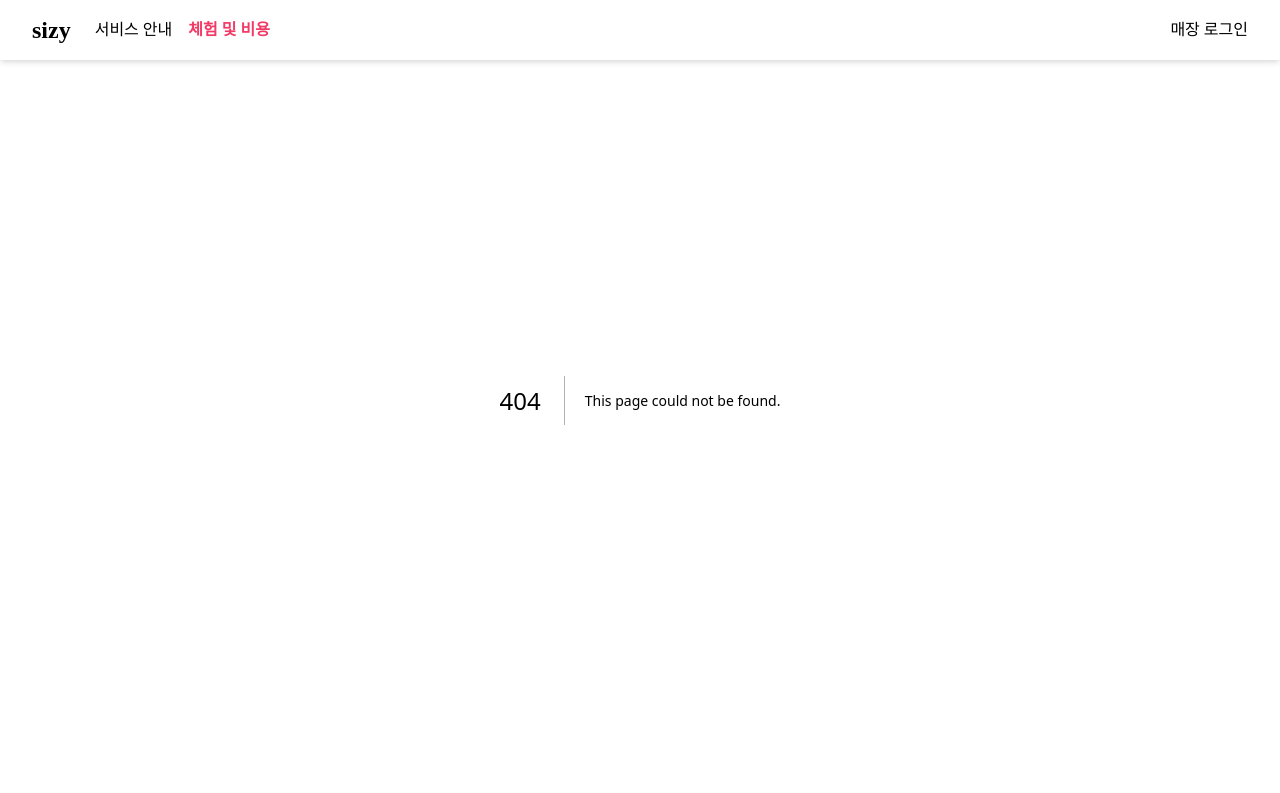
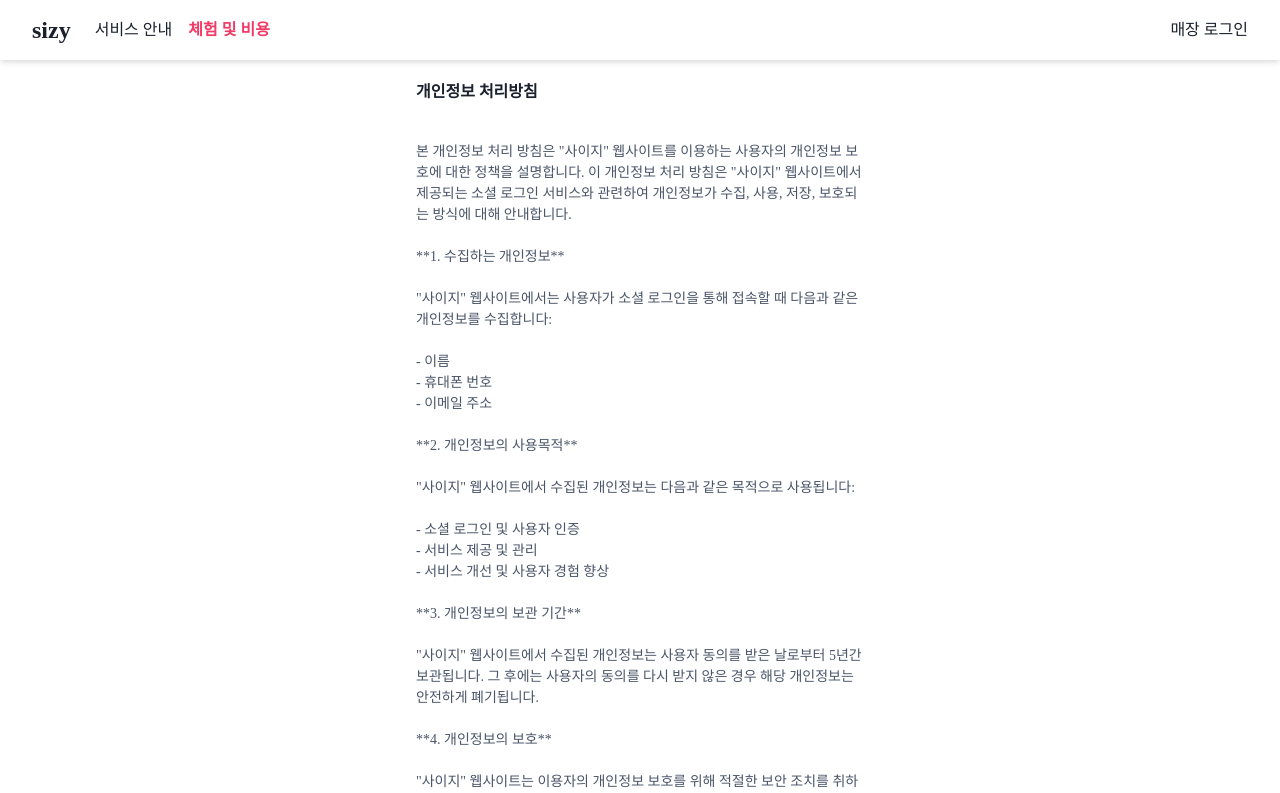
Before and after one commit to ShinHyunJong/sizy-next, a Next.js app: page /privacy-policy in a window 1280 px wide. Before the commit this address had no page. Shown: the top 793 px of the page. Built offline with nearby package versions, Linux system fonts and the light colour scheme; a web font is replaced by a local one.

Commit message:
개인정보 처리방침 추가

```diff
--- a/src/components/landing/Footer.tsx
+++ b/src/components/landing/Footer.tsx
@@ -11,9 +11,12 @@ function Footer() {
           <Text>전화 010-7712-9638 |</Text>
           <Text>서울특별시 송파구 석촌호수로 194, 태호빌딩 6F |</Text>
           <Text>이메일 tonyshin@pulit.co.kr</Text>
-          <Flex mt={4}>
+          <Flex mt={4} gap={4}>
             <Link href="terms">
-              <Text>이용 약관</Text>
+              <Text decoration="underline">이용 약관</Text>
+            </Link>
+            <Link href="privacy-policy">
+              <Text decoration="underline">개인정보 처리방침</Text>
             </Link>
           </Flex>
         </Stack>
--- a/src/configs/term.ts
+++ b/src/configs/term.ts
@@ -2,7 +2,7 @@ export const term = `약관 시행일: [2024.02.27]
 
 약관 개정일: [2024.02.27]
 
-안녕하세요, 사이지 서비스를 이용해 주셔서 감사합니다. 이 이용약관(이하 "약관")은 사이지 서비스를 제공하는 [회사명] (이하 "회사")와 이를 이용하는 고객(이하 "이용자") 간의 권리와 의무를 규정합니다. 본 약관은 이용자가 사이지 서비스를 이용함에 있어 준수해야 할 사항을 설명하고 있으므로, 이를 주의 깊게 읽고 이해하신 후 서비스를 이용해 주시기 바랍니다.
+안녕하세요, 사이지 서비스를 이용해 주셔서 감사합니다. 이 이용약관(이하 "약관")은 사이지 서비스를 제공하는 [풀릿] (이하 "회사")와 이를 이용하는 고객(이하 "이용자") 간의 권리와 의무를 규정합니다. 본 약관은 이용자가 사이지 서비스를 이용함에 있어 준수해야 할 사항을 설명하고 있으므로, 이를 주의 깊게 읽고 이해하신 후 서비스를 이용해 주시기 바랍니다.
 
 제 1조: 목적
 
@@ -47,3 +47,43 @@ export const term = `약관 시행일: [2024.02.27]
 감사합니다.
 
 [풀릿] 드림`;
+
+export const policy = `
+본 개인정보 처리 방침은 "사이지" 웹사이트를 이용하는 사용자의 개인정보 보호에 대한 정책을 설명합니다. 이 개인정보 처리 방침은 "사이지" 웹사이트에서 제공되는 소셜 로그인 서비스와 관련하여 개인정보가 수집, 사용, 저장, 보호되는 방식에 대해 안내합니다.
+
+**1. 수집하는 개인정보**
+
+"사이지" 웹사이트에서는 사용자가 소셜 로그인을 통해 접속할 때 다음과 같은 개인정보를 수집합니다:
+
+- 이름
+- 휴대폰 번호
+- 이메일 주소
+
+**2. 개인정보의 사용목적**
+
+"사이지" 웹사이트에서 수집된 개인정보는 다음과 같은 목적으로 사용됩니다:
+
+- 소셜 로그인 및 사용자 인증
+- 서비스 제공 및 관리
+- 서비스 개선 및 사용자 경험 향상
+
+**3. 개인정보의 보관 기간**
+
+"사이지" 웹사이트에서 수집된 개인정보는 사용자 동의를 받은 날로부터 5년간 보관됩니다. 그 후에는 사용자의 동의를 다시 받지 않은 경우 해당 개인정보는 안전하게 폐기됩니다.
+
+**4. 개인정보의 보호**
+
+"사이지" 웹사이트는 이용자의 개인정보 보호를 위해 적절한 보안 조치를 취하고 있습니다. 개인정보에 대한 접근은 제한되어 있으며, 외부로의 유출을 방지하기 위해 기술적, 물리적, 관리적 보안 조치를 취하고 있습니다.
+
+**5. 개인정보 관련 권리**
+
+이용자는 자신의 개인정보에 대한 접근, 정정, 삭제를 요청할 수 있습니다. 또한 개인정보 수집 및 이용에 대한 동의 철회도 가능합니다. 자세한 내용은 본 사이트의 개인정보 처리 방침을 참조하시기 바랍니다.
+
+본 개인정보 처리 방침은 법령 및 정부지침의 변경, "사이지" 웹사이트의 정책 변화 등에 따라 변경될 수 있습니다. 이에 따른 내용의 변동은 웹사이트를 통해 사전 공지할 것입니다.
+
+본 개인정보 처리 방침에 대한 문의나 개인정보 관련 사항에 대한 문의는 아래 연락처로 연락 주시기 바랍니다.
+
+- 이메일: tonyshin@pulit.co.kr
+- 전화번호: 070-7755-9638
+
+최종 업데이트: 2024년 2월 28일`;
--- /dev/null
+++ b/src/pages/privacy-policy.tsx
@@ -0,0 +1,18 @@
+import { Container, Text } from '@chakra-ui/react';
+
+import { policy } from '@/configs/term';
+
+function PrivacyPolicyPage() {
+  return (
+    <Container py={20}>
+      <Text fontWeight="bold" mb={4}>
+        개인정보 처리방침
+      </Text>
+      <Text whiteSpace="pre-line" fontSize="sm" color="gray.600">
+        {policy}
+      </Text>
+    </Container>
+  );
+}
+
+export default PrivacyPolicyPage;
```
